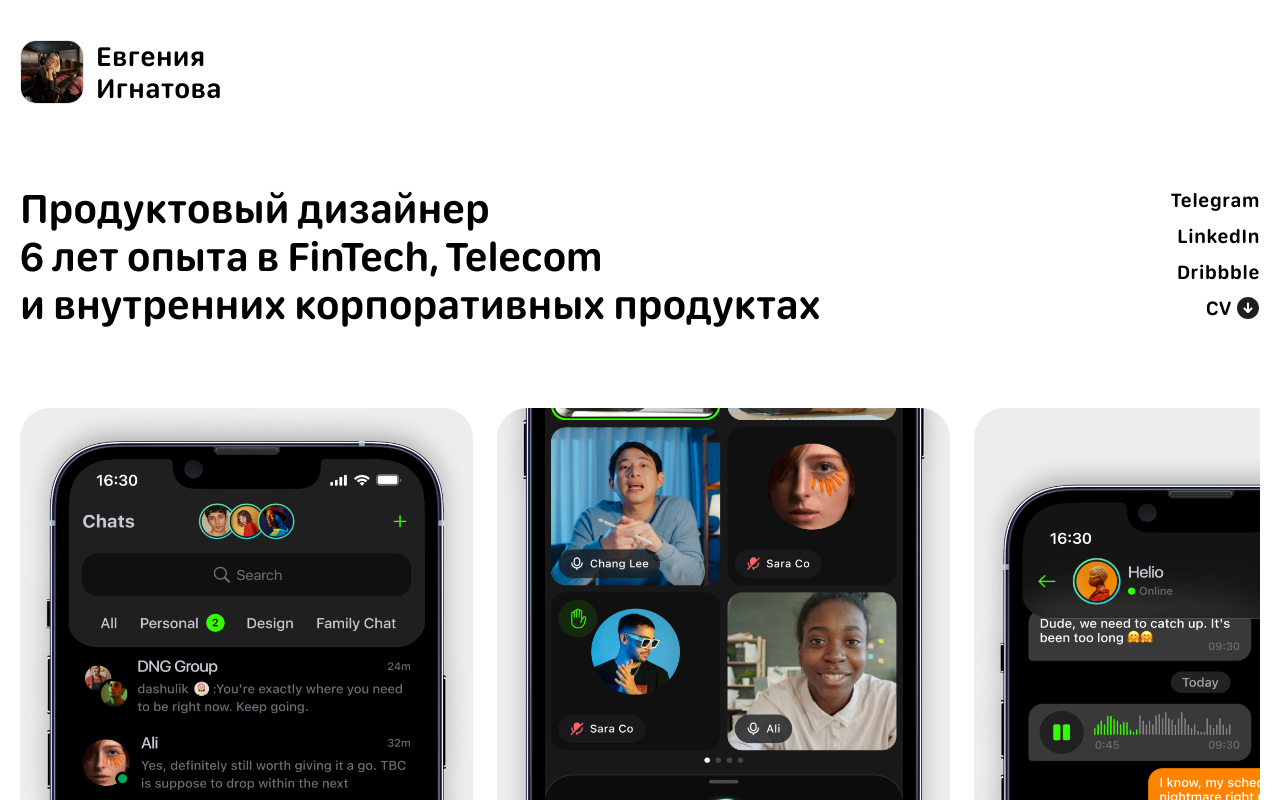
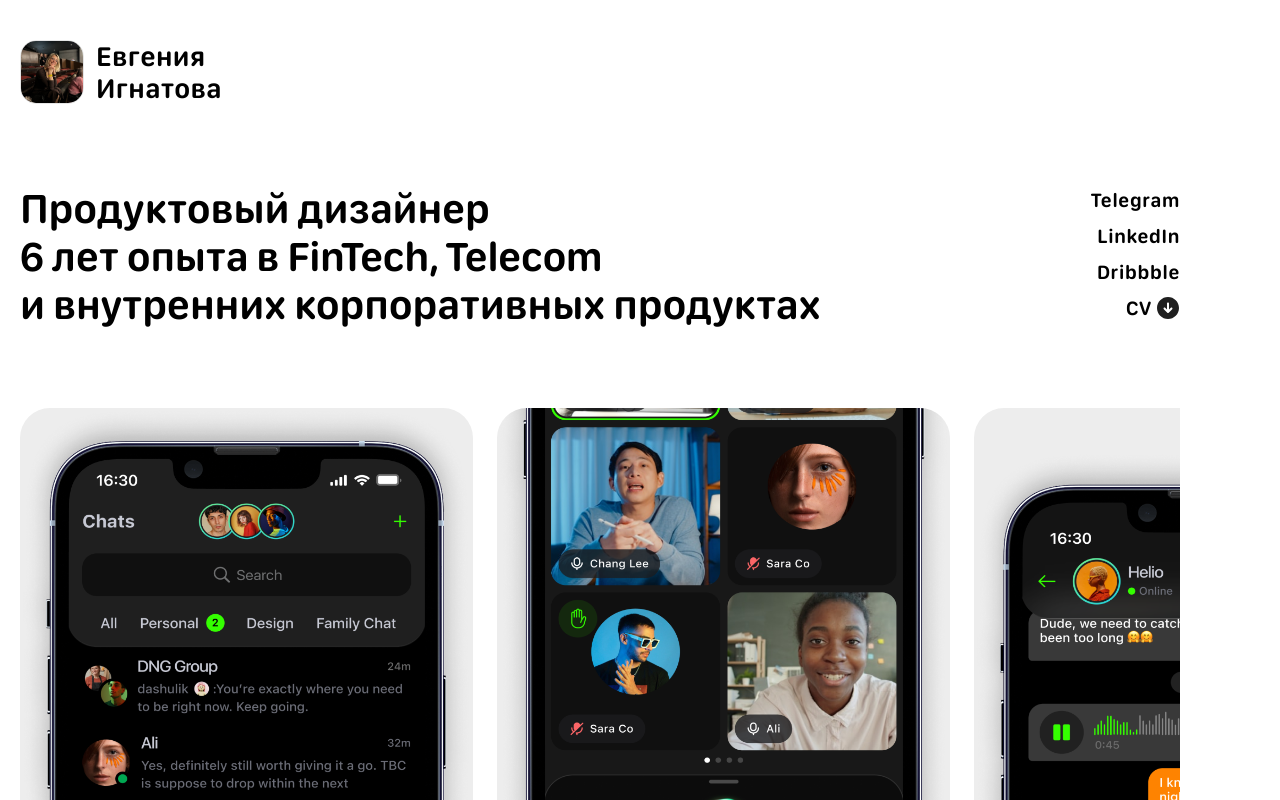
Before and after one commit to daisy13827-ops/portfolio, a Next.js app: page / in a window 1280 px wide. Shown: the top 800 px of the page. Built offline with nearby package versions, Linux system fonts and the light colour scheme.

Commit message:
fix container layout alignment

```diff
--- a/src/components/site/Container.tsx
+++ b/src/components/site/Container.tsx
@@ -4,8 +4,10 @@ export default function Container({
   children: React.ReactNode;
 }) {
   return (
-    <div className="px-[20px] pt-[40px] pb-[40px]">
-      {children}
+    <div className="w-full flex justify-start">
+      <div className="w-full max-w-[1200px] px-[20px] pt-[40px] pb-[40px]">
+        {children}
+      </div>
     </div>
   );
 }
```
